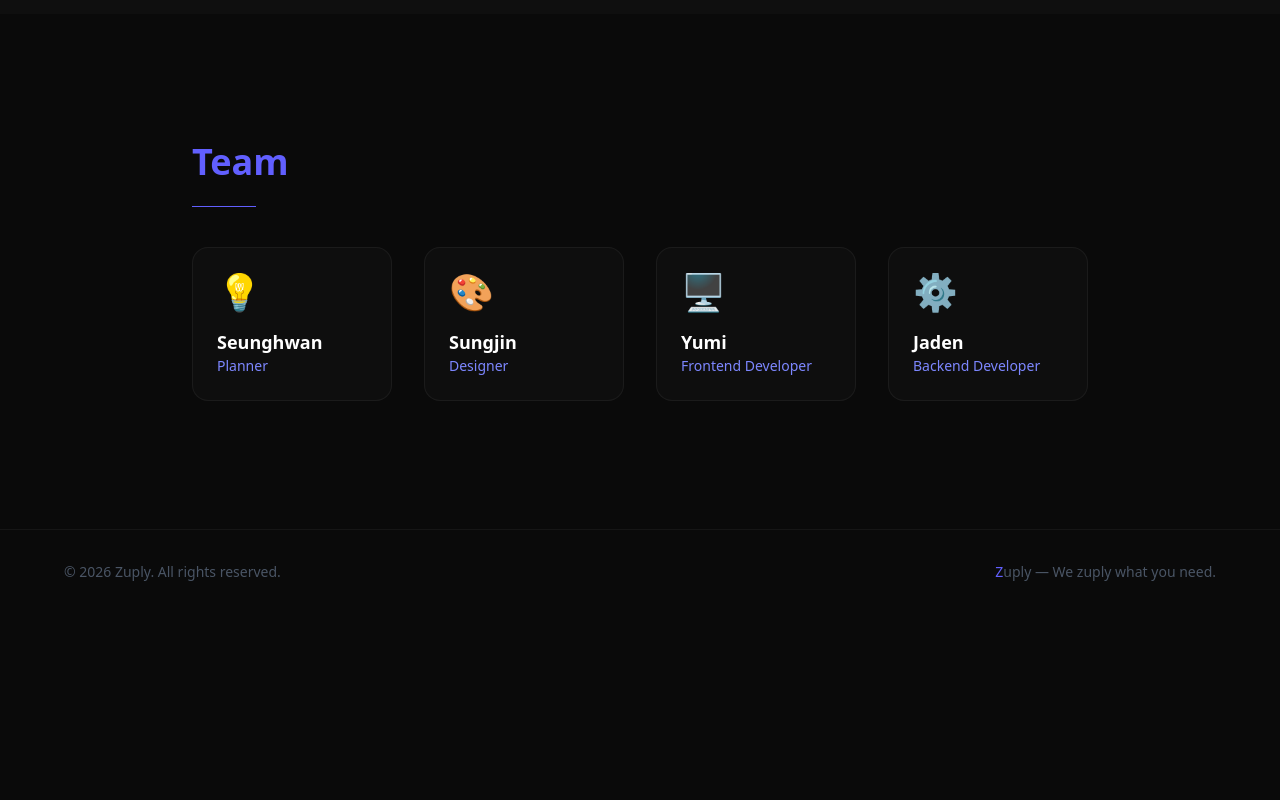
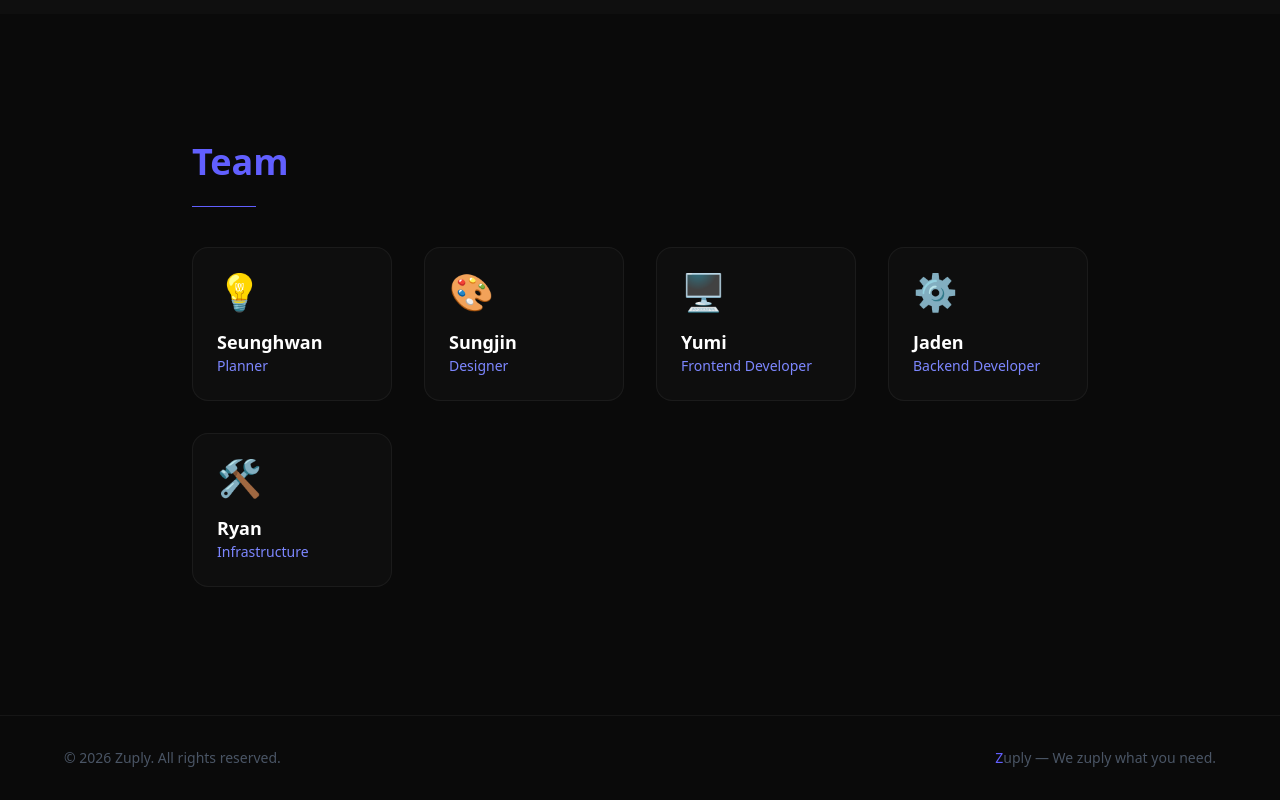
Before and after one commit to netdiver9/web-zuply, a Next.js app: page / in a window 1280 px wide. Shown: the part 1915-2715 px from the top of the page. Before the commit the page ends 2529 px from the top, so only its background shows below. Built offline with nearby package versions, Linux system fonts and the light colour scheme.

Commit message:
Add infrastructure team member (Ryan)

```diff
--- a/src/app/page.tsx
+++ b/src/app/page.tsx
@@ -95,6 +95,7 @@ export default function Home() {
               { name: "Sungjin", role: "Designer", emoji: "🎨" },
               { name: "Yumi", role: "Frontend Developer", emoji: "🖥️" },
               { name: "Jaden", role: "Backend Developer", emoji: "⚙️" },
+              { name: "Ryan", role: "Infrastructure", emoji: "🛠️" },
             ].map((member) => (
               <div key={member.name} className="p-6 rounded-2xl border border-white/5 bg-white/[0.02] hover:bg-white/[0.04] transition-colors">
                 <div className="text-4xl mb-4">{member.emoji}</div>
```
